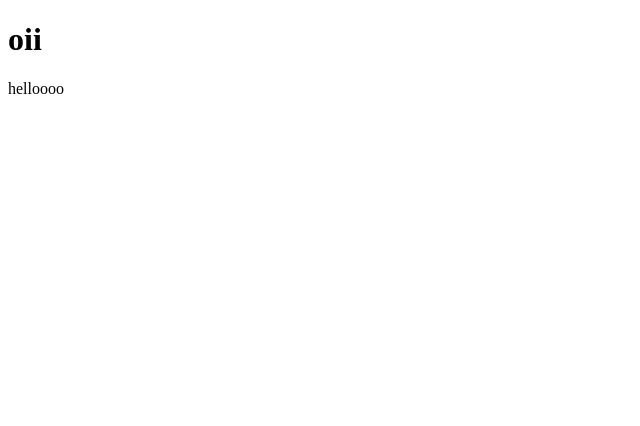
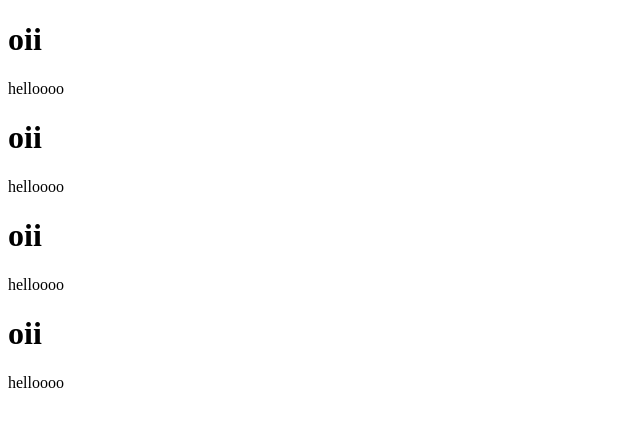
Before and after one commit to athifal/date-with-github, a plain HTML site: page index.html in a window 1280 px wide. Shown: the whole page, without its empty margins (0-640 px from the left). Drawn offline with Linux system fonts and the light colour scheme.

Commit message:
index chenged

```diff
--- a/index.html
+++ b/index.html
@@ -9,5 +9,9 @@
 <body>
     <h1>oii</h1>
     <p>helloooo</p>
+    <h1>oii</h1>
+    <p>helloooo</p><h1>oii</h1>
+    <p>helloooo</p><h1>oii</h1>
+    <p>helloooo</p>
 </body>
 </html>
```
